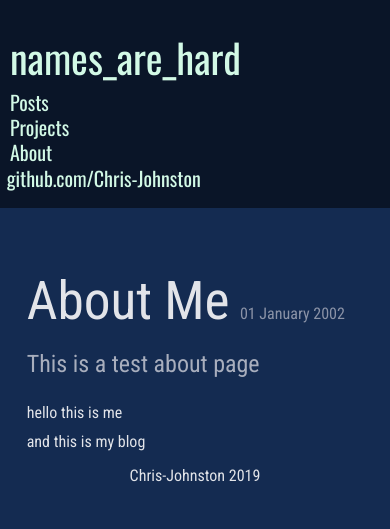
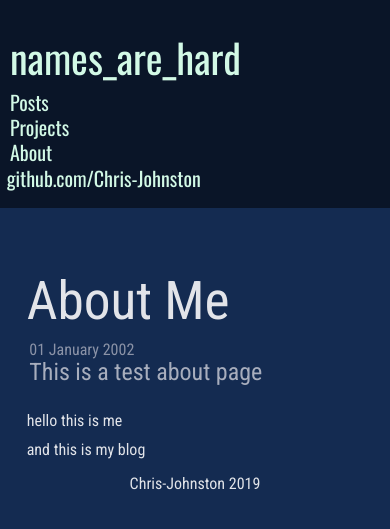
Before and after one commit to Chris-Johnston/names_are_hard, a Jekyll site: the page built from meta/about.md, in a window 390 px wide. Shown: the top 529 px of the page. Built offline with Jekyll 4.4.1, drawn with Linux system fonts in a browser that asks for light colours.

Commit message:
change the formatting of the post compact layout

```diff
--- a/_sass/names_are_hard.scss
+++ b/_sass/names_are_hard.scss
@@ -452,7 +452,7 @@ table {
 
   .project
   {
-    .project-title
+    .project-title, .page-title
     {
       display: block;
       margin-bottom: 2pt;
@@ -463,6 +463,11 @@ table {
       margin: 2pt;
     }
   }
+  .page-date, .page-description
+  {
+    display: block;
+    margin: 2pt;
+  }
 }
 
 @import "syntax";
```
